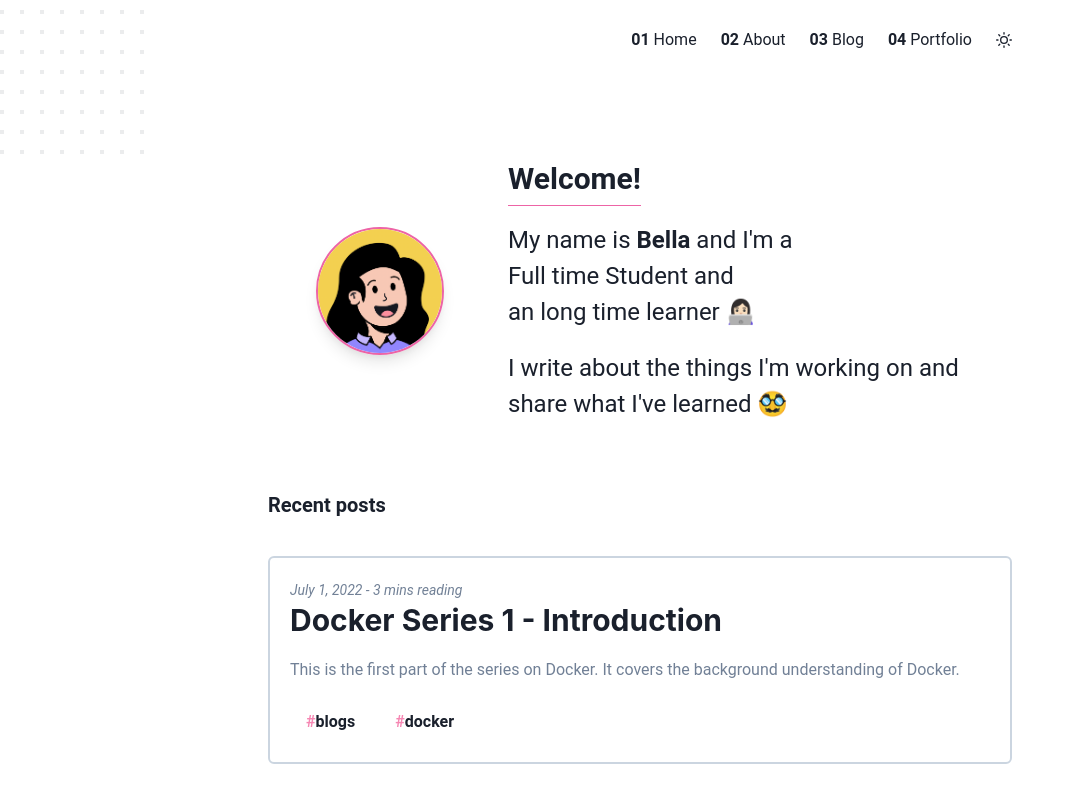
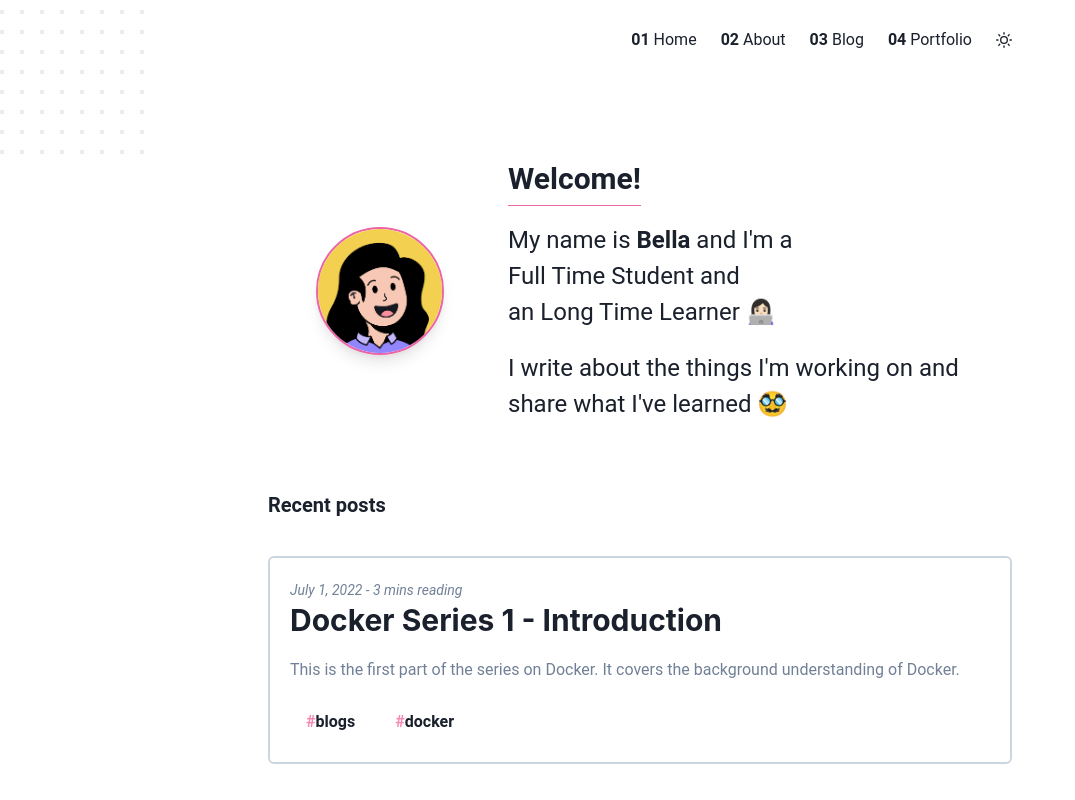
Before and after one commit to bellapd/bellapd-v1, a Next.js app: page / in a window 1280 px wide. Shown: the top 800 px of the page, without its empty margins (0-1075 px from the left). Built offline with nearby package versions, Linux system fonts and the light colour scheme; a small style sheet from the web is missing.

Commit message:
fix: typo

```diff
--- a/pages/index.tsx
+++ b/pages/index.tsx
@@ -87,10 +87,10 @@ export default function Home({ posts }: { posts: IPost[] }): JSX.Element {
               </Box>{" "}
               and I&apos;m a{" "}
               <Box as="span" whiteSpace="nowrap">
-                Full time Student and
+                Full Time Student and
               </Box>{" "}
               <Box as="span" whiteSpace="nowrap">
-                an long time learner 👩🏻‍💻
+                an Long Time Learner 👩🏻‍💻
               </Box>
             </Box>
             <Box
```
